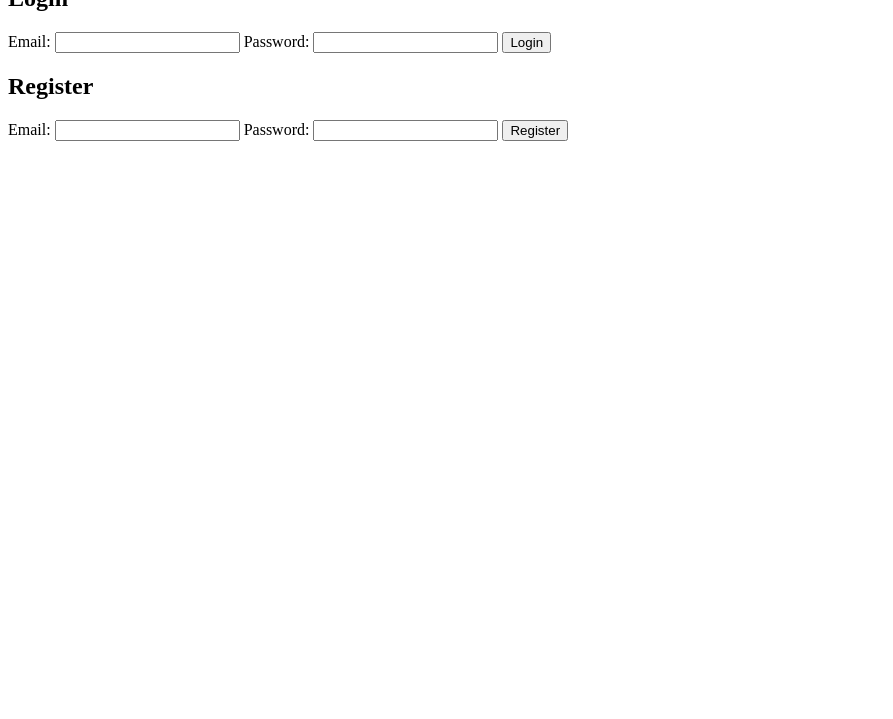
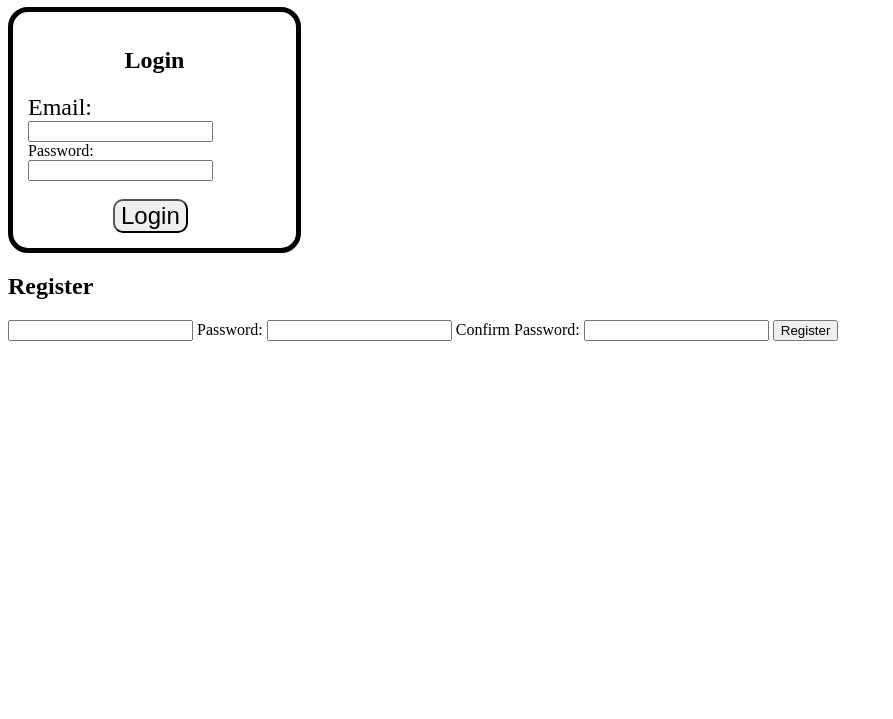
Before and after one commit to ClamorBits/SelfPedia, a plain HTML site: page public/index.html in a window 1280 px wide. Shown: the part 81-800 px from the top of the page, without its empty margins (0-893 px from the left). Drawn offline with Linux system fonts and the light colour scheme; some packages are replaced by stand-ins of ours.

Commit message:
Add files via upload

```diff
--- a/public/index.html
+++ b/public/index.html
@@ -1,26 +1,64 @@
-<!-- Add this to the head of your HTML file -->
-<script src="https://www.gstatic.com/firebasejs/9.6.1/firebase-app-compat.js"></script>
-<script src="https://www.gstatic.com/firebasejs/9.6.1/firebase-auth-compat.js"></script>
-<script src="https://www.gstatic.com/firebasejs/9.6.1/firebase-firestore-compat.js"></script>
-<body>
-  <h1>Firebase Authentication Example</h1>
+<!DOCTYPE html>
+<html>
+  <head>
+    <meta charset="utf-8">
+    <meta name="viewport" content="width=device-width, initial-scale=1">
+    <title>Welcome to Firebase Hosting</title>
 
-  <div id="login-form">
-    <h2>Login</h2>
-    <label>Email: <input type="email" id="login-email"></label>
-    <label>Password: <input type="password" id="login-password"></label>
-    <button onclick="login()">Login</button>
-  </div>
+    <!-- update the version number as needed -->
+    <script defer src="/__/firebase/10.7.1/firebase-app-compat.js"></script>
+    <!-- include only the Firebase features as you need -->
+    <script defer src="/__/firebase/10.7.1/firebase-auth-compat.js"></script>
+    <script defer src="/__/firebase/10.7.1/firebase-database-compat.js"></script>
+    <script defer src="/__/firebase/10.7.1/firebase-firestore-compat.js"></script>
+    <script defer src="/__/firebase/10.7.1/firebase-functions-compat.js"></script>
+    <script defer src="/__/firebase/10.7.1/firebase-messaging-compat.js"></script>
+    <script defer src="/__/firebase/10.7.1/firebase-storage-compat.js"></script>
+    <script defer src="/__/firebase/10.7.1/firebase-analytics-compat.js"></script>
+    <script defer src="/__/firebase/10.7.1/firebase-remote-config-compat.js"></script>
+    <script defer src="/__/firebase/10.7.1/firebase-performance-compat.js"></script>
+    <!--
+      initialize the SDK after all desired features are loaded, set useEmulator to false
+      to avoid connecting the SDK to running emulators.
+    -->
+    <script defer src="/__/firebase/init.js?useEmulator=true"></script>
+    <link rel="stylesheet" href="style.css">
 
-  <div id="register-form">
-    <h2>Register</h2>
-    <label>Email: <input type="email" id="register-email"></label>
-    <label>Password: <input type="password" id="register-password"></label>
-    <button onclick="register()">Register</button>
-  </div>
 
-  <div id="user-info"></div>
 
-  <script src="your-firebase-config.js"></script>
-  <script src="your-authentication-script.js"></script>
-</body>
+  </head>
+  <body>
+    <head>
+      <h1 align="center">SELF PEDIA</h1>
+    </head>
+    <main>
+      <div class="container">
+        <form id="loginForm">
+            <h2 align="center">Login</h2>
+            <label for="loginEmail" id="textemail">Email:</label> <br>
+            <input type="email" id="loginEmail" required> <br>
+            <label for="loginPassword">Password:</label> <br>
+            <input type="password" id="loginPassword" required> <br><br>
+            <button type="button" onclick="login()" id="btn1">Login</button>
+        </form>
+      </div>
+      <div id="container1">
+        <form id="registerForm">
+            <h2>Register</h2>
+            <label for="registerEmail"></label>
+            <input type="email" id="registerEmail" required>
+            <label for="registerPassword">Password:</label>
+            <input type="password" id="registerPassword" required>
+            <label for="confirmPassword">Confirm Password:</label>
+            <input type="password" id="confirmPassword" required>
+            <button type="button" onclick="register()">Register</button>
+        </form>
+      </div>
+
+  </main>
+
+    <script src="script.js"></script>
+
+
+  </body>
+</html>
--- /dev/null
+++ b/public/script.js
@@ -0,0 +1,6 @@
+function login() {
+    const Email = document.getElementById("loginEmail")
+    const Password = document.getElementById("loginPassword")
+
+    console.log(Email,Password)
+}
--- /dev/null
+++ b/public/style.css
@@ -0,0 +1,26 @@
+
+body{
+    display: flow-root;
+}
+
+.container {
+    border:5px solid black;
+    border-radius: 20px;
+    padding: 15px;
+    width: 20%;
+}
+
+#btn1{
+    font-size: 1.5em;
+    border-radius: 10px;
+    position: relative;
+    right:-85px
+}
+
+#textemail{
+    font-size: 50px;
+}
+
+#textemail{
+    font-size: 1.5em;
+}
```
Also changed, not shown: public/main.html (added, +42 -0 lines), firebase.json.
